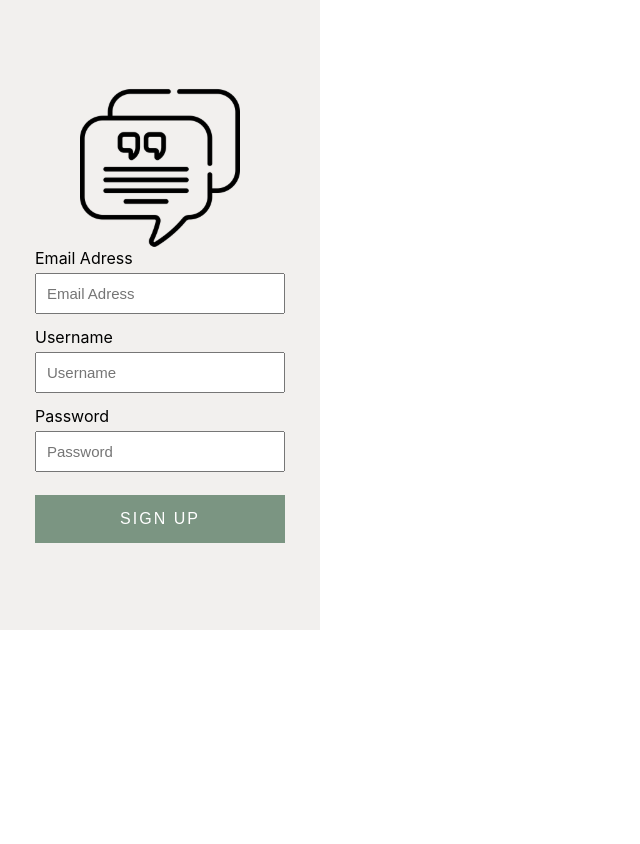
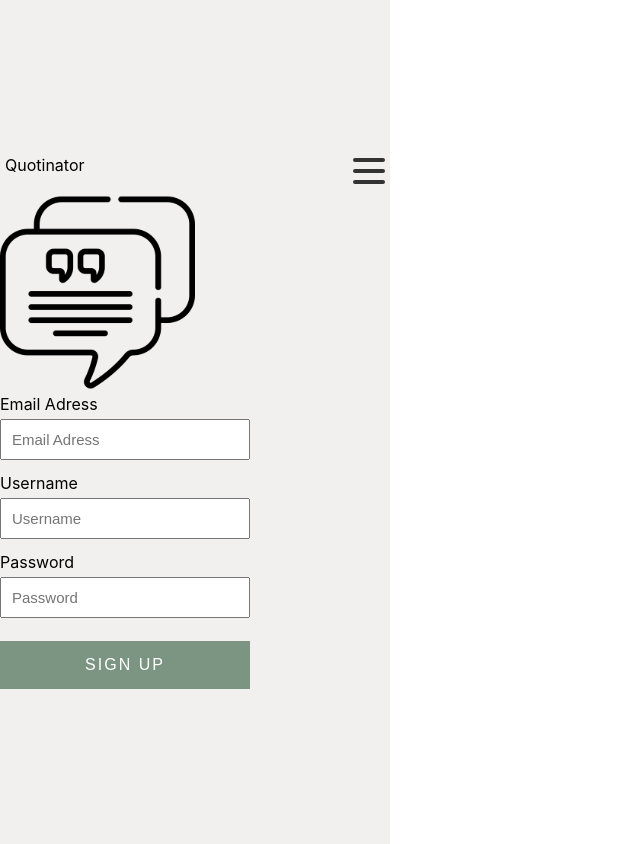
Before and after one commit to bachvanquangmc/quotinator, a Next.js app: page /signup in a window 1280 px wide. Shown: the whole page, without its empty margins (0-640 px from the left). Before the commit the page ends 800 px from the top, so only its background shows below. Built offline with nearby package versions, Linux system fonts and the light colour scheme.

Commit message:
navBar comp

```diff
--- a/comps/Navbar/index.js
+++ b/comps/Navbar/index.js
@@ -0,0 +1,82 @@
+import styled from "styled-components";
+import { useState } from "react";
+
+const NavCont = styled.nav`
+  width:100%;
+  height:40px;
+  display:flex;
+  justify-content:space-between;
+  padding:0 5px;
+`
+const Ul = styled.ul`
+  list-style:none;
+  background:white;
+  height:170px;
+  display:flex;
+  flex-direction:column;
+  justify-content:center;
+  position:fixed;
+  margin-top:100px;
+  top:0;
+  left:254px;
+  transform: ${({open}) => open ? 'translateX(0%)' : 'translateX(100%)'};
+  transition: transform 0.3s ease-in-out;
+`
+const Li = styled.li`
+  padding:8px 0;
+  padding-right:20px;
+  transition: all 0.1s ease-in-out;
+  opacity:${({open}) => open ? 1 : 0}
+`
+
+const Burger = styled.div`
+  width:2rem;
+  height:2rem;
+  top:0px;
+  left:350px;
+  display:flex;
+  justify-content:space-around;
+  flex-flow:column nowrap;
+  z-index:20;
+
+  div{
+    width:2rem;
+    height:0.25rem;
+    background:${({open}) => open ? '#ccc' : '#333'};
+    border-radius:10px;
+    transform-origin: 1px;
+    transition: all 0.3s linear;
+
+    &:nth-child(1){
+      transform:${({open}) => open ? 'rotate(45deg)' : 'rotate(0)'};
+    }
+    &:nth-child(2){
+      transform:${({open}) => open ? 'translateX(100%)' : 'translateX(0%)'};
+      opacity:${({open}) => open ? 0 : 1}
+    }
+    &:nth-child(3){
+      transform:${({open}) => open ? 'rotate(-45deg)' : 'rotate(0)'};
+    }
+  }
+`
+export default function NavBar(){
+  const [open, setOpen] = useState(false)
+  return <NavCont>
+    <div>
+      Quotinator
+    </div>
+
+    <Burger open={open} onClick={()=>setOpen(!open)}>
+      <div></div>
+      <div></div>
+      <div></div>
+    </Burger>
+
+    <Ul open={open}>
+      <Li open={open}>HOME</Li>
+      <Li open={open}>SAVED</Li>
+      <Li open={open}>SETTINGS</Li>
+      <Li open={open}>LOG OUT</Li>
+    </Ul>
+  </NavCont>
+}
--- a/package.json
+++ b/package.json
@@ -8,6 +8,10 @@
     "lint": "next lint"
   },
   "dependencies": {
+    "@emotion/react": "^11.7.1",
+    "@emotion/styled": "^11.6.0",
+    "@mui/material": "^5.4.0",
+    "@mui/styled-engine-sc": "^5.3.0",
     "next": "12.0.10",
     "react": "17.0.2",
     "react-dom": "17.0.2",
--- a/pages/index.js
+++ b/pages/index.js
@@ -1,8 +1,8 @@
-
+import NavBar from "../comps/Navbar"
 export default function Home() {
   return (
     <div>
-
+      <NavBar/>
     </div>
   )
 }
--- a/pages/signup.js
+++ b/pages/signup.js
@@ -1,10 +1,10 @@
 import SignUpForm from "../comps/SignUpForm";
 import styled from "styled-components";
-import logo from "../public/logo.svg"
+import NavBar from "../comps/Navbar";
 
 const Cont = styled.div`
-  max-width:320px;
-  min-height:630px;
+  max-width:390px;
+  min-height:844px;
   background:#F2F0EE;
   display:flex;
   flex-direction:column;
@@ -15,13 +15,29 @@ const Cont = styled.div`
 const Logo = styled.img`
   width:50%;
 `
+const Item = styled.div`
+  // background:red;
+  // flex-grow:1;
+  width:100%;
+`
 
 export default function SignUp() {
   return (
-    <Cont>
-      <Logo src={"/logo.svg"}/>
-     <SignUpForm/>
 
-    </Cont>
+      <Cont>
+        <Item>
+
+        <NavBar/>
+        </Item>
+        <Item>
+
+        <Logo src={"/logo.svg"}/>
+        </Item>
+        <Item>
+
+      <SignUpForm/>
+        </Item>
+
+      </Cont>
   )
 }
```
Also changed, not shown: 1 other file (tests, documents, lock files or other folders).
